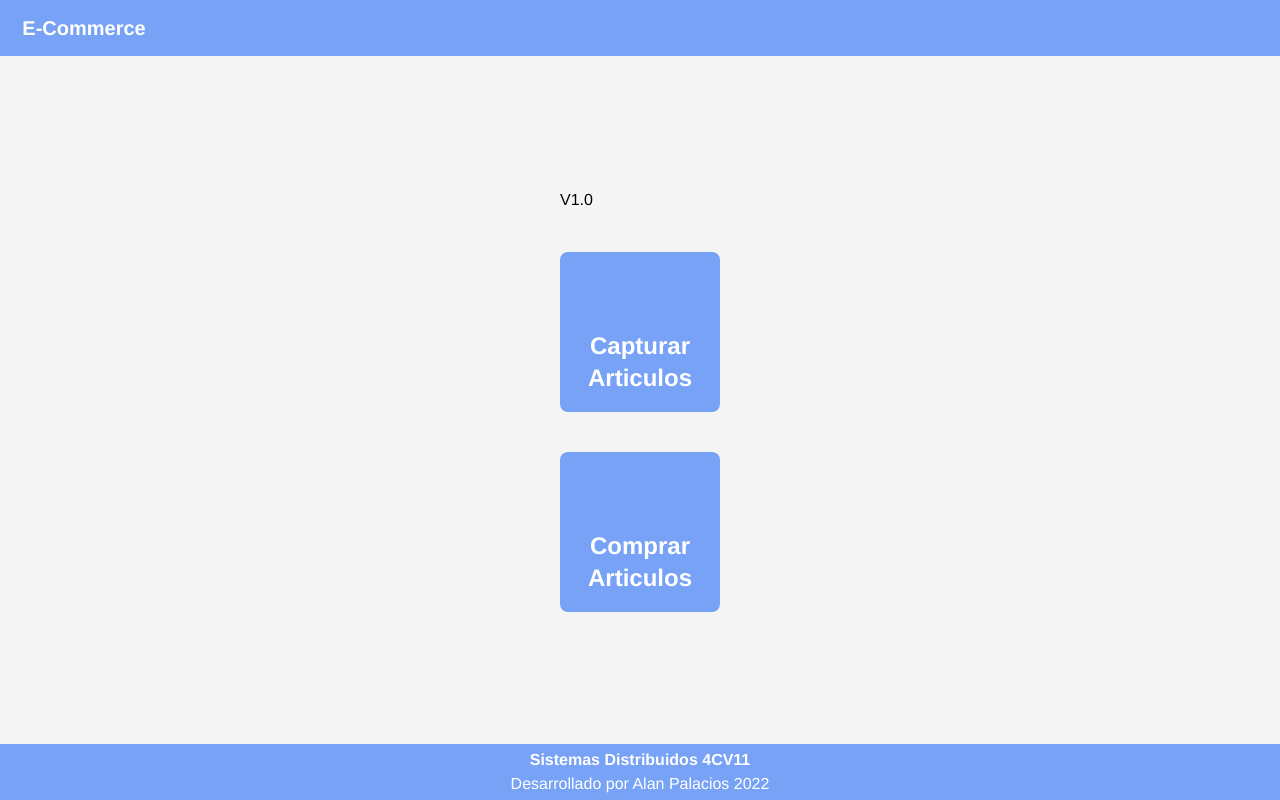
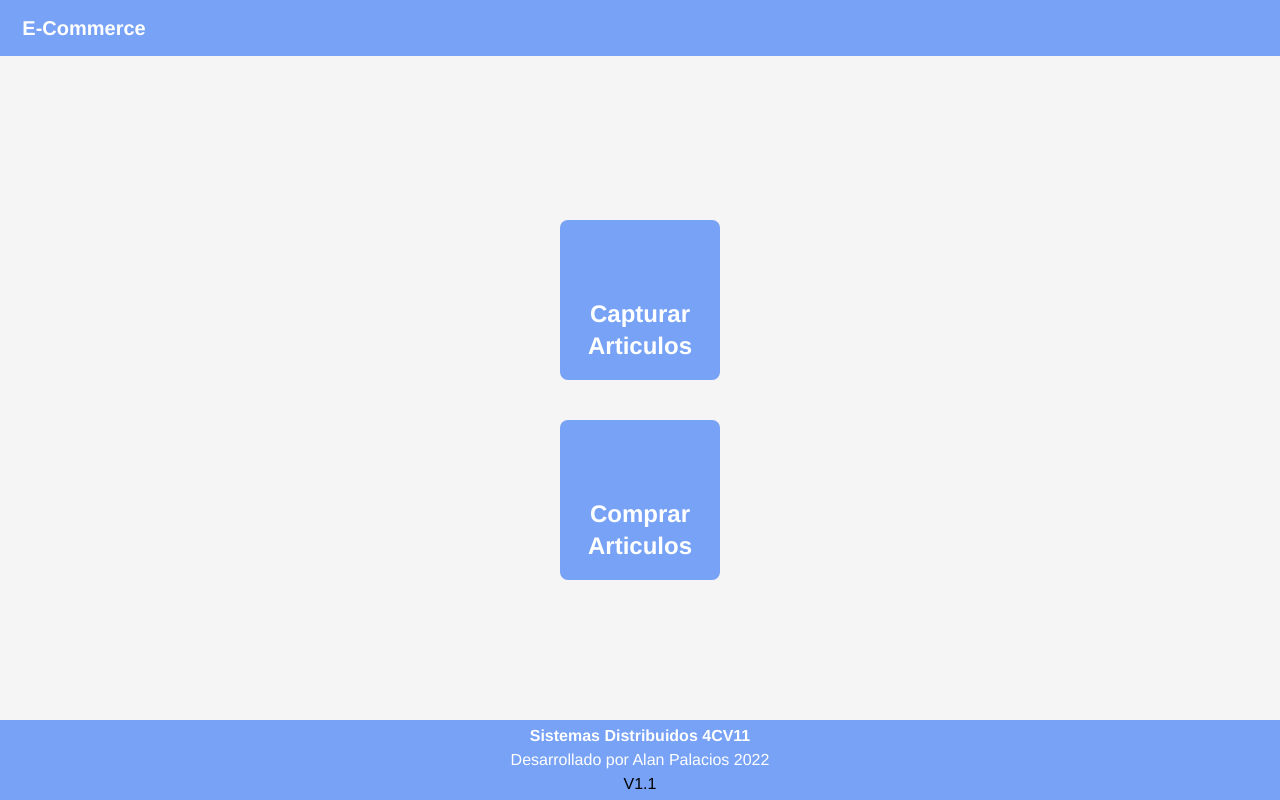
Before and after one commit to alan-palacios/Ecommerce-serverless, a React (Create React App) app: page /#/ in a window 1280 px wide. Built offline with nearby package versions, Linux system fonts and the light colour scheme; some icons are missing.

Commit message:
fix routes

```diff
--- a/src/components/Footer.tsx
+++ b/src/components/Footer.tsx
@@ -6,6 +6,7 @@ export default function Footer() {
       	<footer className=' absolute bottom-0 w-full bg-blue flex flex-col justify-center items-center py-1'>
 			<p className=' text-center text-white font-bold '>Sistemas Distribuidos 4CV11</p>
 			<p className=' text-center text-white '>Desarrollado por Alan Palacios 2022</p>
+			<span>V1.1</span>
       	</footer>
 	)
 }
--- a/src/pages/App.tsx
+++ b/src/pages/App.tsx
@@ -10,16 +10,16 @@ import Home from "./Home";
 function App() {
   return (
     <div className="flex flex-col items-center justify-center h-full bg-background relative">
-      <HashRouter >
+      <BrowserRouter basename={process.env.PUBLIC_URL}>
         <Navbar />
         <Routes>
-          <Route path={process.env.PUBLIC_URL+""} element={<Home/>} />
-          <Route path={process.env.PUBLIC_URL+"/agregar-articulo"} element={<AgregarArticulo/>} />
-          <Route path={process.env.PUBLIC_URL+"/:id"} element={<DetalleArticulo/>} />
-          <Route path={process.env.PUBLIC_URL+"/comprar"} element={<ComprarArticulo/>} />
-          <Route path={process.env.PUBLIC_URL+"/carrito"} element={<Carrito/>} />
+          <Route path="" element={<Home/>} />
+          <Route path="/agregar-articulo" element={<AgregarArticulo/>} />
+          <Route path="/:id" element={<DetalleArticulo/>} />
+          <Route path="/comprar" element={<ComprarArticulo/>} />
+          <Route path="/carrito" element={<Carrito/>} />
         </Routes>
-      </HashRouter>
+      </BrowserRouter>
       <Footer />
     </div>
   );
--- a/src/pages/Home.tsx
+++ b/src/pages/Home.tsx
@@ -6,7 +6,6 @@ import Button from '../components/Button'
 export default function Home() {
   return (
 	<div className='flex flex-col space-y-10'>
-		<span>V1.0</span>
 		<NavLink to="/agregar-articulo">
 			<button className='flex flex-col bg-blue hover:bg-blue_dark transition hover:ease-in text-white w-40 h-40 rounded-lg text-2xl justify-center items-center'>
 				<Icon icon="jam:write-f" width={60}/>
```
